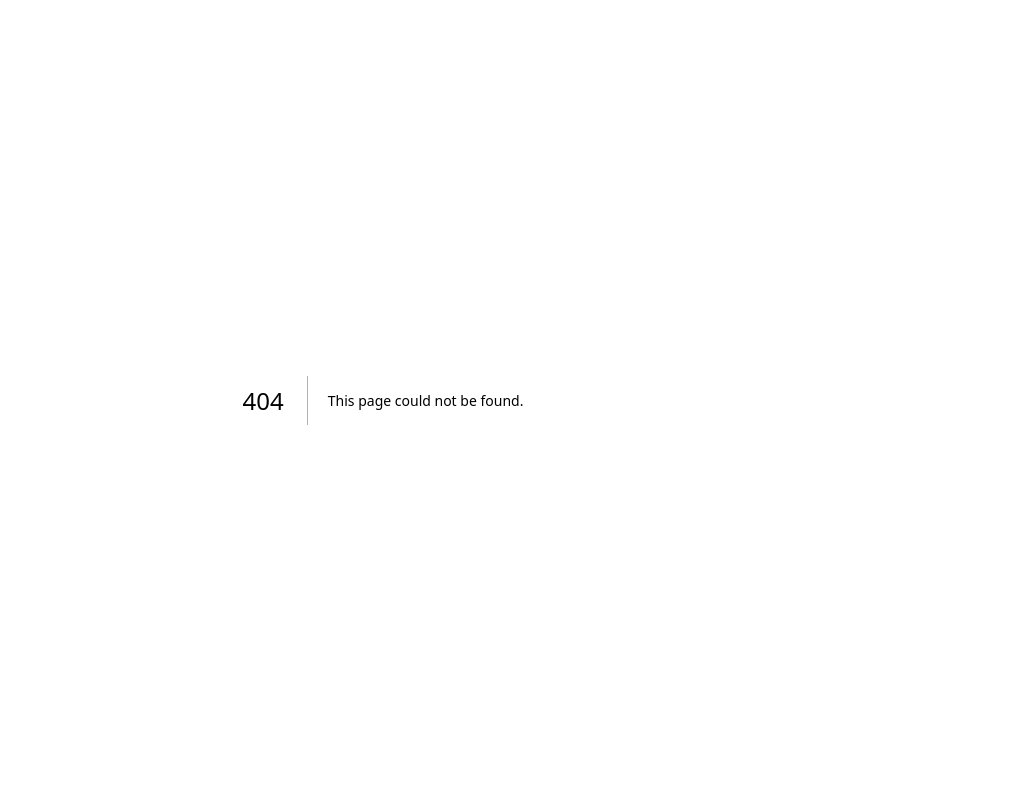
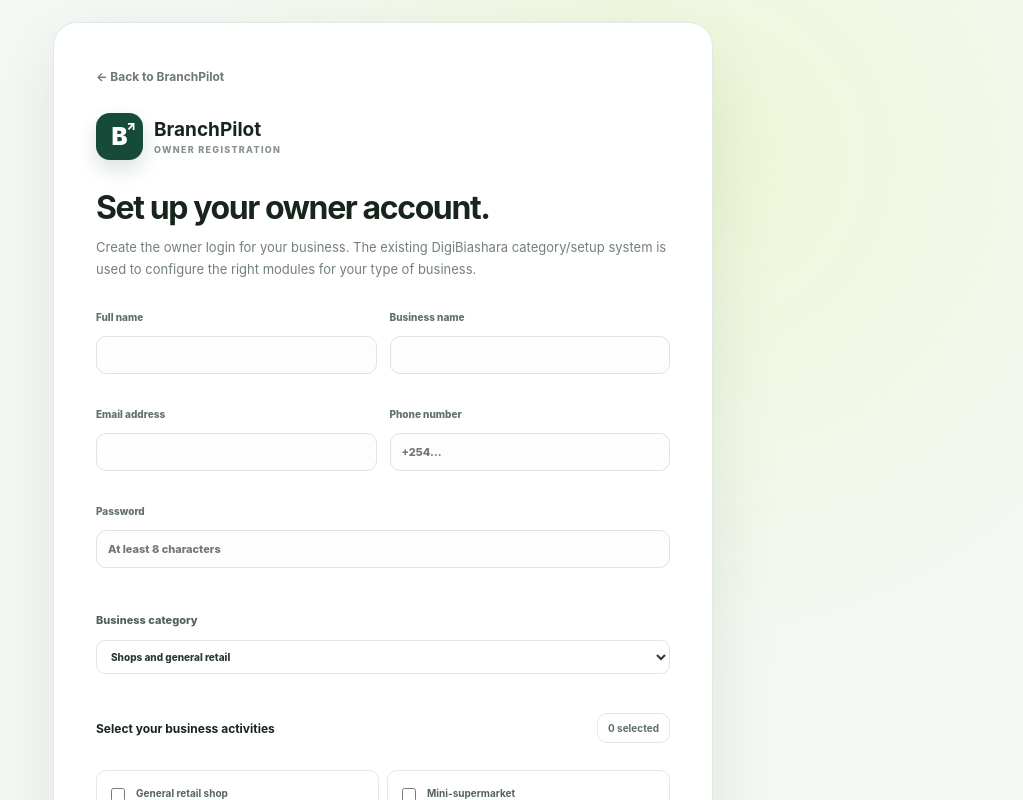
Before and after one commit to ayana79696-cell/digibiashara, a Next.js app: page /owner/register in a window 1280 px wide. Before the commit this address had no page. Shown: the top 800 px of the page, without its empty margins (257-1280 px from the left). Built offline with nearby package versions, Linux system fonts and the light colour scheme.

Commit message:
Add BranchPilot owner registration with existing business categories

```diff
--- /dev/null
+++ b/src/app/owner/register/page.tsx
@@ -0,0 +1,34 @@
+'use client';
+import { FormEvent, useMemo, useState } from 'react';
+import Link from 'next/link';
+import { createClient } from '@supabase/supabase-js';
+import { BUSINESS_CATEGORIES, getBusinessSetup } from '@/lib/business-catalogue';
+
+const client=()=>{const u=process.env.NEXT_PUBLIC_SUPABASE_URL,k=process.env.NEXT_PUBLIC_SUPABASE_ANON_KEY;return u&&k?createClient(u,k):null;};
+export default function BranchPilotRegister(){
+ const [fullName,setFullName]=useState(''),[businessName,setBusinessName]=useState(''),[email,setEmail]=useState(''),[phone,setPhone]=useState(''),[password,setPassword]=useState(''),[category,setCategory]=useState(BUSINESS_CATEGORIES[0]?.id||'retail'),[activities,setActivities]=useState<string[]>([]),[busy,setBusy]=useState(false),[error,setError]=useState(''),[success,setSuccess]=useState('');
+ const group=BUSINESS_CATEGORIES.find(c=>c.id===category)||BUSINESS_CATEGORIES[0];
+ const setup=useMemo(()=>getBusinessSetup(activities),[activities]);
+ const toggle=(item:string)=>setActivities(old=>old.includes(item)?old.filter(x=>x!==item):[...old,item]);
+ async function submit(e:FormEvent){e.preventDefault();if(!activities.length){setError('Choose at least one business activity.');return;}const d=client();if(!d){setError('Secure registration is not configured.');return;}setBusy(true);setError('');setSuccess('');
+  const {data,error:e1}=await d.functions.invoke('register-branchpilot-owner',{body:{full_name:fullName.trim(),business_name:businessName.trim(),email:email.trim().toLowerCase(),phone:phone.trim(),password,activities,modules:setup.modules,templates:setup.templates}});
+  if(e1||data?.error){setError(data?.error||e1?.message||'Registration could not be completed.');setBusy(false);return;}
+  setSuccess(data?.message||'Owner account created. Wait for activation before signing in.');setBusy(false);
+ }
+ return <main className="bp-auth-page"><section className="bp-auth-card" style={{width:'min(100%,660px)'}}>
+  <Link href="/" className="bp-auth-back">← Back to BranchPilot</Link>
+  <div className="bp-auth-brand"><span className="bp-brand-mark">B<span>↗</span></span><span><strong>BranchPilot</strong><small>OWNER REGISTRATION</small></span></div>
+  <h1>Set up your owner account.</h1><p>Create the owner login for your business. The existing DigiBiashara category/setup system is used to configure the right modules for your type of business.</p>
+  {error&&<p className="bp-auth-message" role="alert">{error}</p>}
+  {success?<><p className="bp-success">{success}</p><Link href="/owner/login" className="bp-auth-submit" style={{display:'block',textAlign:'center'}}>Go to Owner login →</Link><p className="bp-auth-hint">Your business remains pending until the platform administrator activates its subscription. Your business data and selected categories have been saved.</p></>:
+  <form onSubmit={submit}>
+   <div className="bp-form-grid"><label>Full name<input required maxLength={120} value={fullName} onChange={e=>setFullName(e.target.value)} autoComplete="name"/></label><label>Business name<input required maxLength={120} value={businessName} onChange={e=>setBusinessName(e.target.value)} autoComplete="organization"/></label><label>Email address<input required type="email" value={email} onChange={e=>setEmail(e.target.value)} autoComplete="email"/></label><label>Phone number<input required value={phone} onChange={e=>setPhone(e.target.value)} autoComplete="tel" placeholder="+254…"/></label><label style={{gridColumn:'1/-1'}}>Password<input required type="password" minLength={8} value={password} onChange={e=>setPassword(e.target.value)} autoComplete="new-password" placeholder="At least 8 characters"/></label></div>
+   <label style={{display:'grid',gap:6,marginTop:20,fontSize:11,fontWeight:800,color:'#526258'}}>Business category<select className="bp-field" value={category} onChange={e=>{setCategory(e.target.value);setActivities([]);}}>{BUSINESS_CATEGORIES.map(c=><option key={c.id} value={c.id}>{c.label}</option>)}</select></label>
+   <div style={{marginTop:14,display:'flex',alignItems:'center',justifyContent:'space-between',gap:10}}><strong style={{fontSize:12}}>Select your business activities</strong><span className="bp-pill">{activities.length} selected</span></div>
+   <div className="bp-grid" style={{gridTemplateColumns:'repeat(auto-fill,minmax(190px,1fr))',gap:8,marginTop:11}}>{group.items.map(item=><label key={item} style={{display:'flex',alignItems:'center',gap:8,border:'1px solid #e1e9e2',padding:10,borderRadius:10,fontSize:10,fontWeight:650,color:'#536459',background:activities.includes(item)?'#eef7e7':'white'}}><input type="checkbox" checked={activities.includes(item)} onChange={()=>toggle(item)} style={{width:14,height:14,accentColor:'#174b39'}}/>{item}</label>)}</div>
+   <p className="bp-auth-hint">Your selected business activities determine the available setup modules. You can use the existing business workspace to review the categories and module selections after registration.</p>
+   <button className="bp-auth-submit" type="submit" disabled={busy} style={{width:'100%'}}>{busy?'Creating secure account…':'Register owner account →'}</button>
+  </form>}
+  <Link className="bp-auth-switch" href="/owner/login">Already registered? Owner login →</Link>
+ </section></main>;
+}
```
